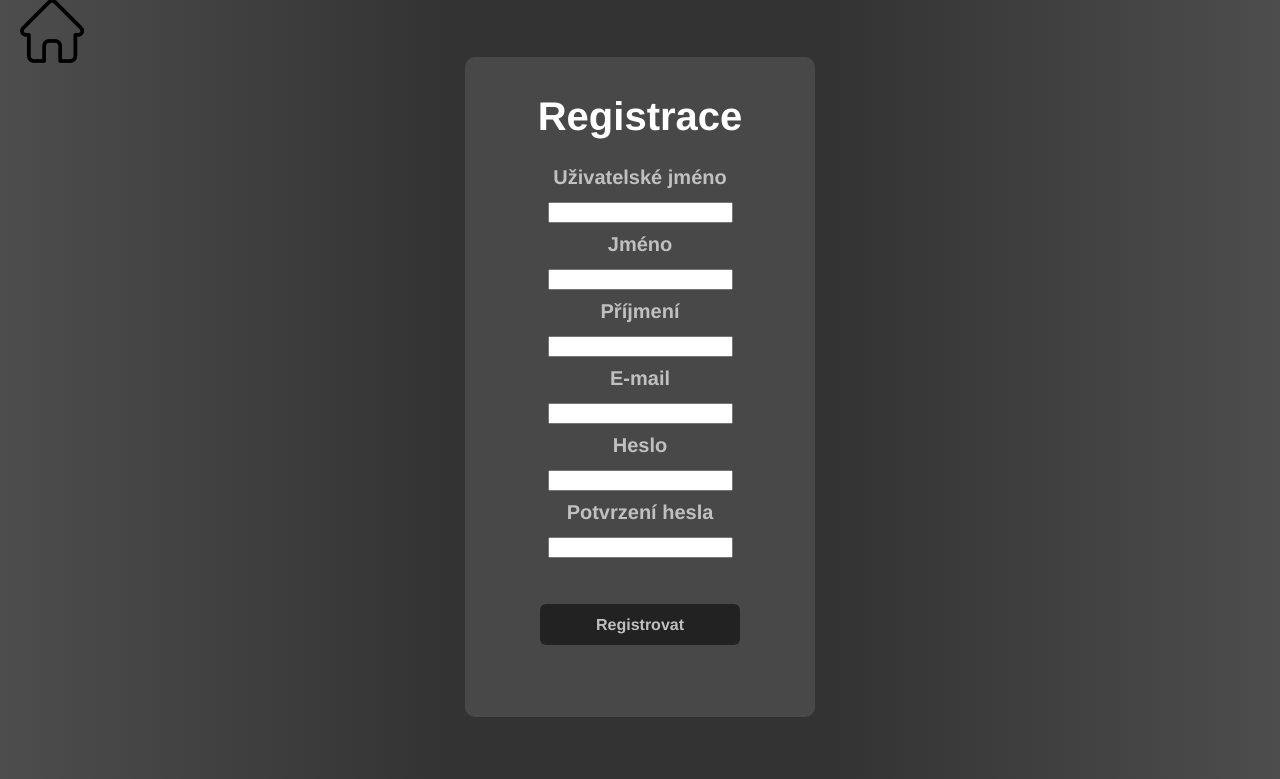
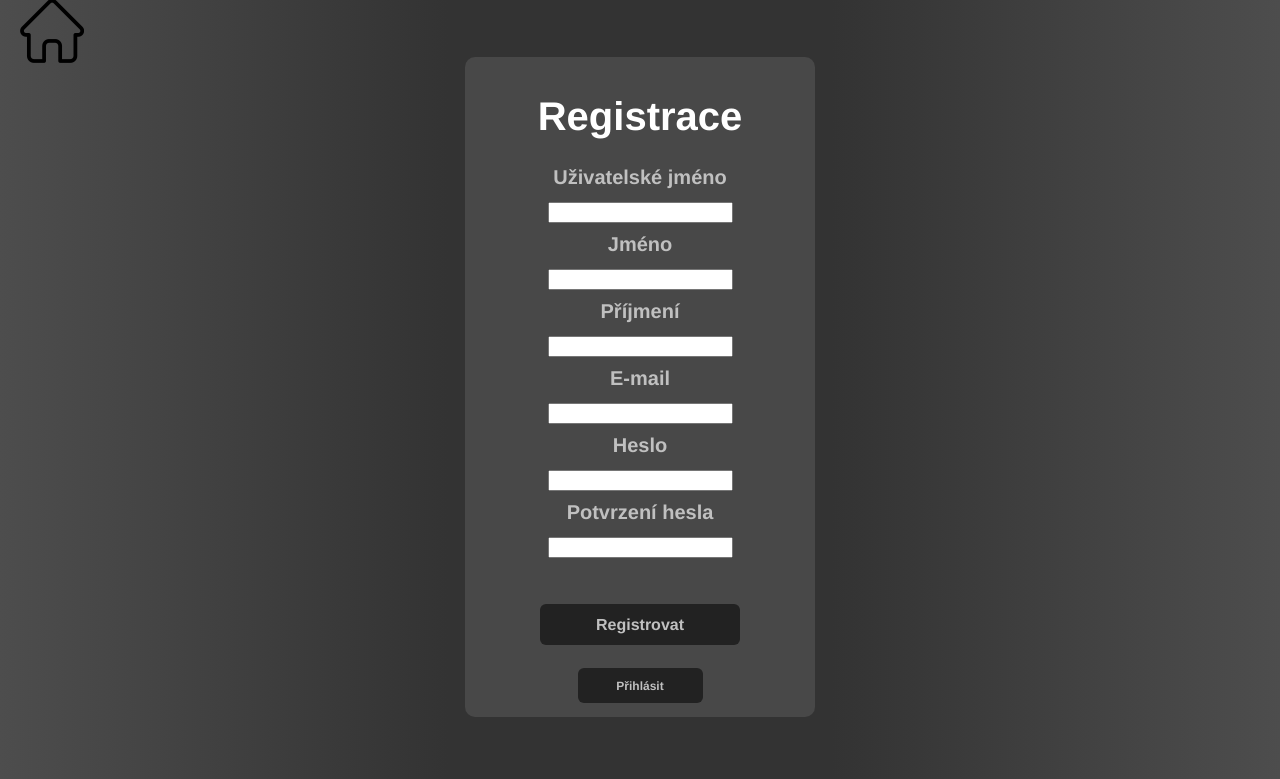
Before and after one commit to Lynder063/rsp-dream-team, a PHP site: page /register.php in a window 1280 px wide. Shown: the part 21-800 px from the top of the page. Run offline with PHP 8.4, Linux system fonts and the light colour scheme; a stand-in replaces the project's code that opens the database connection.

Commit message:
Add secondary class

```diff
--- a/Code/register.php
+++ b/Code/register.php
@@ -120,6 +120,11 @@ if ($_SERVER["REQUEST_METHOD"] == "POST" && isset($_POST["submit"])) {
         width: 80%;
     }
 
+    .seconary{
+        font-size: 12px;
+        width: 50%;
+    }
+
     .button:hover,
     .button:focus {
         opacity: .75;
@@ -175,6 +180,8 @@ if ($_SERVER["REQUEST_METHOD"] == "POST" && isset($_POST["submit"])) {
 
             <br><br>
             <input type="submit" value="Registrovat" class="button" name="submit">
+            <br><br>
+            <a href="login.php"> <label class="button seconary">Přihlásit</label></a>
         </form>
     </div>
 </body>
```
